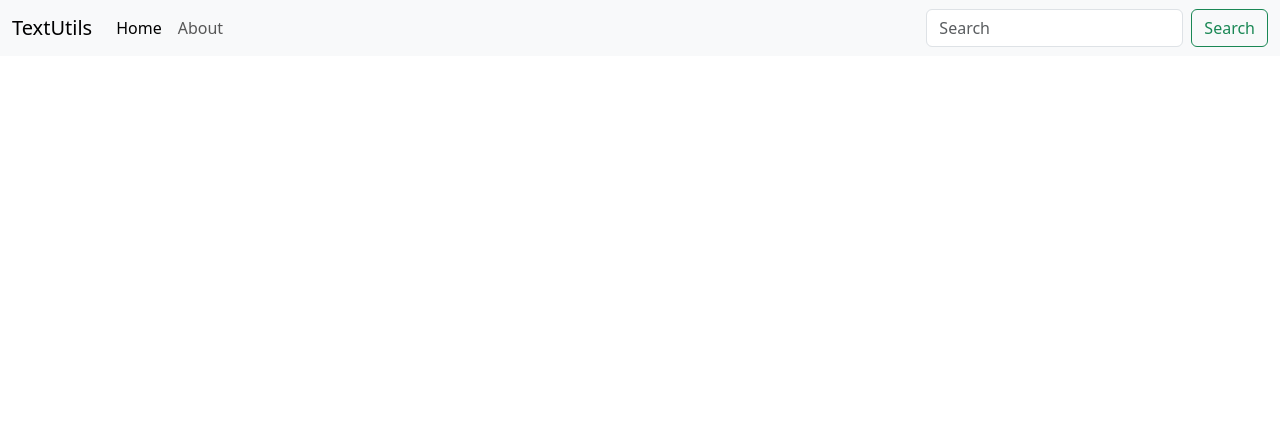
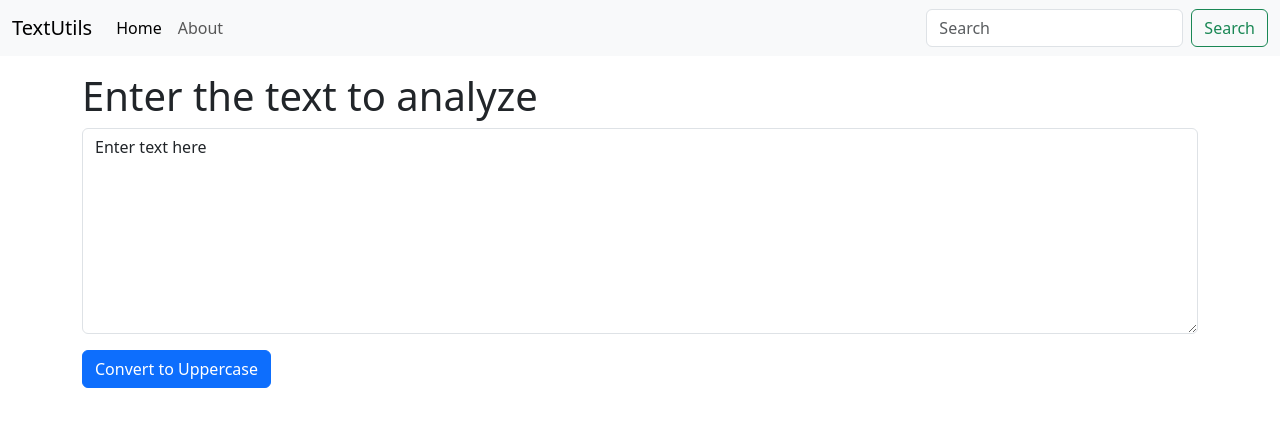
Before and after one commit to Sk9singh/Text_utils, a React (Create React App) app: page / in a window 1280 px wide. Shown: the top 426 px of the page. Built offline with nearby package versions, Linux system fonts and the light colour scheme.

Commit message:
logic added for text

```diff
--- a/src/App.css
+++ b/src/App.css
@@ -36,7 +36,3 @@
     transform: rotate(360deg);
   }
 }
-
-.container {
-  color: rgb(8, 0, 255);
-}
--- a/src/App.js
+++ b/src/App.js
@@ -1,11 +1,14 @@
-
 import './App.css';
 import Navbar from './components/Navbar.js';
+import TextForm from './components/TextForm.js';
 
 function App() {
   return (
     <>
     <Navbar title="TextUtils" about="About"/>
+    <div className="container my-3">
+      <TextForm heading="Enter the text to analyze"/>
+    </div>
     </>
   );
 }
--- a/src/components/Navbar.js
+++ b/src/components/Navbar.js
@@ -1,5 +1,5 @@
-import React from 'react'
-import PropTypes from 'prop-types'
+import React from 'react';
+import PropTypes from 'prop-types';
 
 
 export default function Navbar(props) {
--- /dev/null
+++ b/src/components/TextForm.js
@@ -0,0 +1,25 @@
+import React, {useState} from 'react'
+
+export default function TextForm(props) {
+
+    const handleUpClick = () => {
+        let newText = text.toUpperCase();
+        setText(newText);
+    }
+
+    const handleOnChange = (event) => {
+        setText(event.target.value);
+    }
+
+   const [text,setText] = useState('Enter text here')
+
+  return (
+    <div>
+        <h1>{props.heading}</h1>
+         <div className="mb-3">
+         <textarea className="form-control" value={text} onChange={handleOnChange} id="myBox" rows="8"></textarea>
+        </div>
+        <button className="btn btn-primary" onClick={handleUpClick}>Convert to Uppercase</button>
+    </div>
+  )
+}
```
